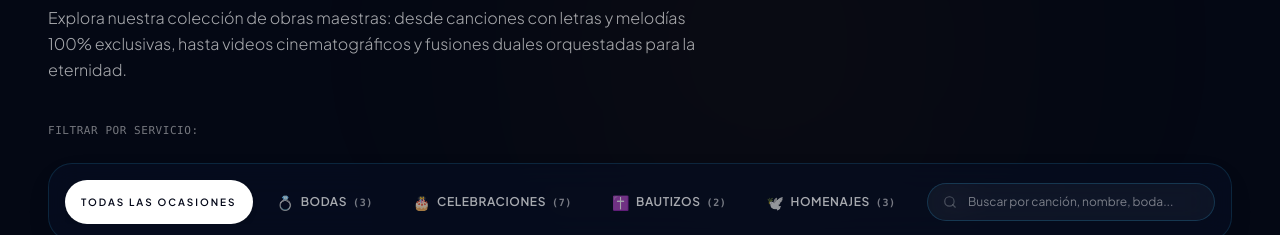
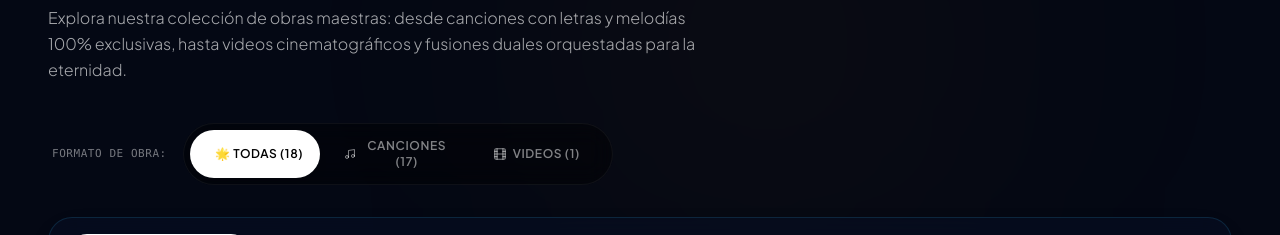
Before and after one commit to halvarez22/EternIA, a React (Vite) app: page / in a window 1280 px wide. Shown: the part 3320-3555 px from the top of the page. Built offline with nearby package versions, Linux system fonts and the light colour scheme; a web font is replaced by a local one.

Commit message:
feat(gallery): implementa selector de servicios Segmented Control premium

```diff
--- a/src/components/VideoShowcaseGallery.tsx
+++ b/src/components/VideoShowcaseGallery.tsx
@@ -94,12 +94,72 @@ export const VideoShowcaseGallery: React.FC<VideoShowcaseGalleryProps> = ({
           </div>
         </div>
 
-        {/* Primary Service Filter Selector */}
-        <div className="flex flex-wrap items-center gap-2.5 mb-6">
-          <span className="text-[11px] font-mono uppercase tracking-wider text-[var(--text-muted)] mr-1">
-            Filtrar por Servicio:
+        {/* Primary Service Filter Selector - Segmented Control */}
+        <div className="flex flex-col sm:flex-row sm:items-center gap-3 sm:gap-4 mb-8">
+          <span className="text-[11px] font-mono uppercase tracking-wider text-[var(--text-muted)] shrink-0 pl-1">
+            Formato de Obra:
           </span>
+
+          <div
+            role="group"
+            aria-label="Filtrar por servicio"
+            className="relative flex p-1.5 rounded-full bg-black/40 backdrop-blur-md border border-white/5 overflow-x-auto scrollbar-none w-full sm:w-auto"
+          >
+            {/* Indicador animado */}
+            <div
+              className="absolute h-[calc(100%-12px)] top-1.5 rounded-full shadow-lg transition-all duration-300 ease-out z-0 pointer-events-none"
+              style={{
+                left: selectedServiceType === 'all' ? '6px' :
+                      selectedServiceType === 'cancion' ? 'calc(33.33% + 6px)' :
+                      'calc(66.66% + 6px)',
+                width: 'calc(33.33% - 12px)',
+                backgroundColor: selectedServiceType === 'all' ? '#ffffff' :
+                                 selectedServiceType === 'cancion' ? '#fbbf24' : '#22d3ee'
+              }}
+            />
+
+            <button
+              role="radio"
+              aria-checked={selectedServiceType === 'all'}
+              onClick={() => setSelectedServiceType('all')}
+              className={`relative z-10 flex-1 min-w-[110px] sm:min-w-[130px] flex items-center justify-center gap-1.5 px-3 sm:px-4 py-1.5 sm:py-2 rounded-full text-[10px] sm:text-xs font-semibold uppercase tracking-wider transition-colors duration-300 shrink-0 ${
+                selectedServiceType === 'all'
+                  ? 'text-black'
+                  : 'text-white/50 hover:text-white/80'
+              }`}
+            >
+              🌟 Todas ({stories.length})
+            </button>
+
+            <button
+              role="radio"
+              aria-checked={selectedServiceType === 'cancion'}
+              onClick={() => setSelectedServiceType('cancion')}
+              className={`relative z-10 flex-1 min-w-[110px] sm:min-w-[130px] flex items-center justify-center gap-1.5 px-3 sm:px-4 py-1.5 sm:py-2 rounded-full text-[10px] sm:text-xs font-semibold uppercase tracking-wider transition-colors duration-300 shrink-0 ${
+                selectedServiceType === 'cancion'
+                  ? 'text-black'
+                  : 'text-white/50 hover:text-white/80'
+              }`}
+            >
+              <Music className="w-3.5 h-3.5" />
+              <span>Canciones ({stories.filter(s => s.serviceType === 'cancion').length})</span>
+            </button>
+
+            <button
+              role="radio"
+              aria-checked={selectedServiceType === 'video'}
+              onClick={() => setSelectedServiceType('video')}
+              className={`relative z-10 flex-1 min-w-[110px] sm:min-w-[130px] flex items-center justify-center gap-1.5 px-3 sm:px-4 py-1.5 sm:py-2 rounded-full text-[10px] sm:text-xs font-semibold uppercase tracking-wider transition-colors duration-300 shrink-0 ${
+                selectedServiceType === 'video'
+                  ? 'text-black'
+                  : 'text-white/50 hover:text-white/80'
+              }`}
+            >
+              <Film className="w-3.5 h-3.5" />
+              <span>Videos ({stories.filter(s => s.serviceType === 'video').length})</span>
+            </button>
           </div>
+        </div>
 
         {/* Filters & Search Control Bar */}
         <div className="glass p-3 sm:p-4 rounded-2xl sm:rounded-3xl border border-[var(--glass-border)] mb-8 sm:mb-12 flex flex-col lg:flex-row items-center justify-between gap-3 sm:gap-4">
```
